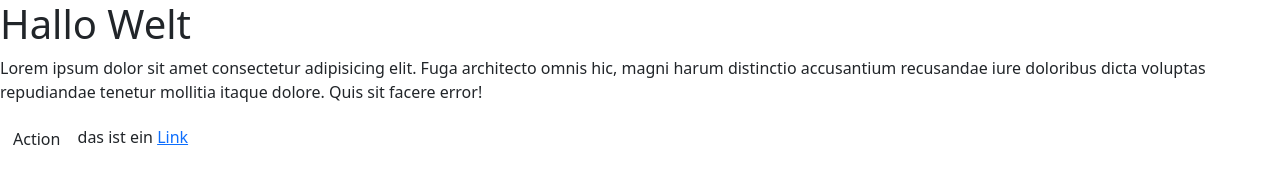
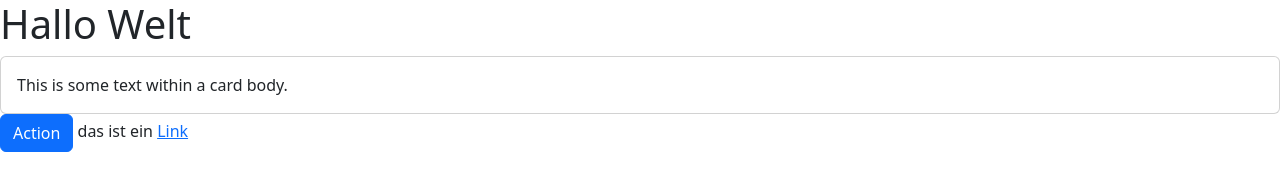
Before and after one commit to KevinMuellerDev/quizapp, a website: page index.html in a window 1280 px wide. Drawn offline with nearby package versions, Linux system fonts and the light colour scheme.

Commit message:
included card for testing purpose

```diff
--- a/index.html
+++ b/index.html
@@ -9,9 +9,13 @@
 <body>
     <h1>Hallo Welt</h1>
 
-    <p>Lorem ipsum dolor sit amet consectetur adipisicing elit. Fuga architecto omnis hic, magni harum distinctio accusantium recusandae iure doloribus dicta voluptas repudiandae tenetur mollitia itaque dolore. Quis sit facere error!</p>
+    <div class="card">
+        <div class="card-body">
+          This is some text within a card body.
+        </div>
+      </div>
 
-    <button class="btn">Action</button>
+    <button class="btn btn-primary">Action</button>
     das ist ein <a href="#">Link</a>
 </body>
 </html>
```
